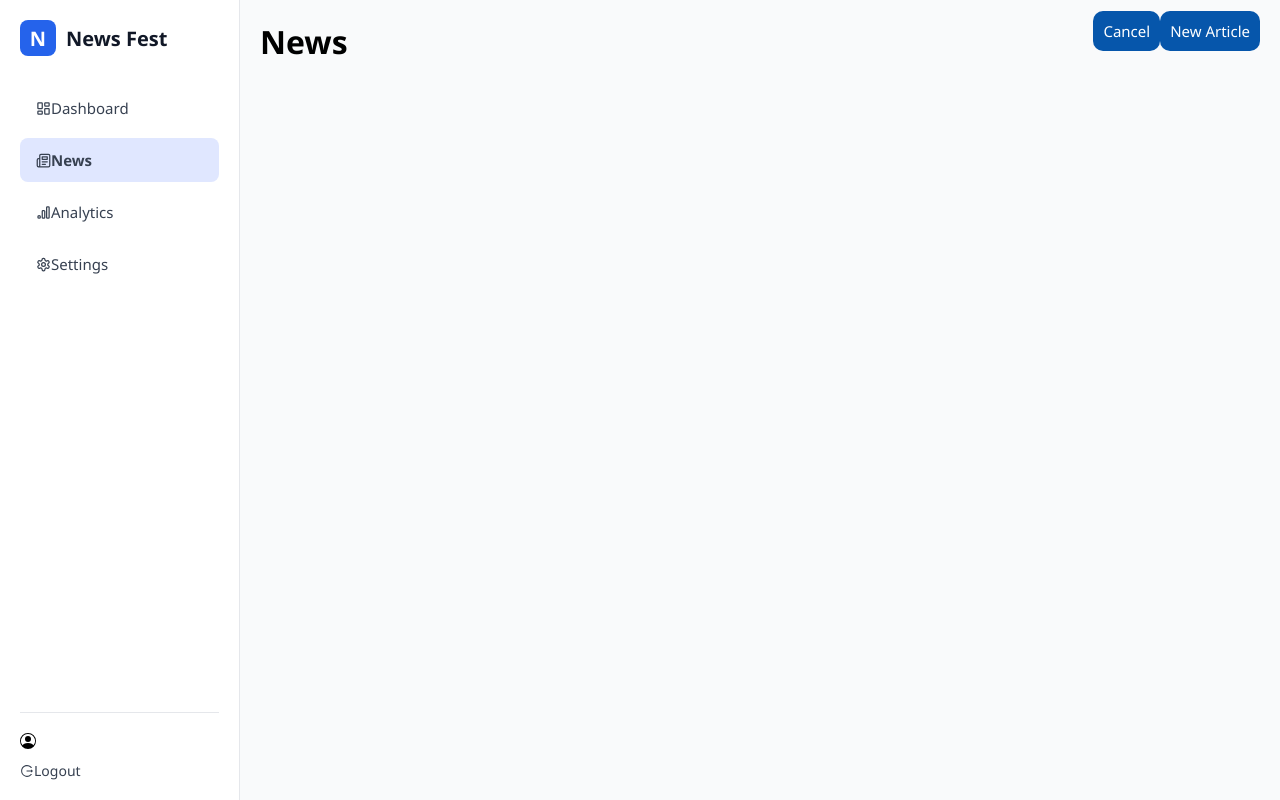
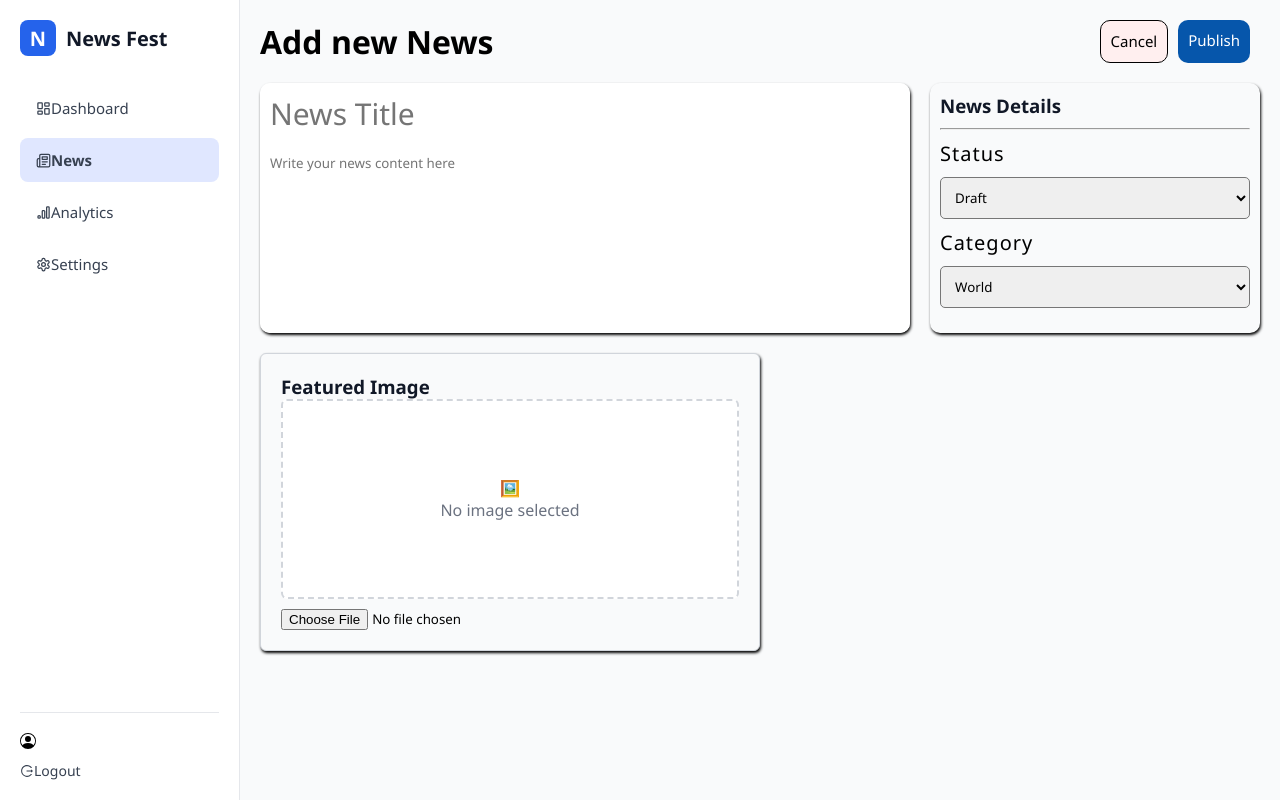
Before and after one commit to KrishnaChandraShiwakoti/News-Fest, a React (Vite) app in the folder Admin/: page /news/add in a window 1280 px wide. Built offline with nearby package versions, Linux system fonts and the light colour scheme.

Commit message:
create  news page added

```diff
--- a/Admin/src/Pages/AddNews.jsx
+++ b/Admin/src/Pages/AddNews.jsx
@@ -1,19 +1,79 @@
-import React from "react";
+import React, { useState } from "react";
 import { Link } from "react-router-dom";
+import "../Styles/AddNews.css";
+const AddNews = () => {
+  const [image, setImage] = useState(null);
 
-const AddNews = () => {
+  const handleImageChange = (e) => {
+    const file = e.target.files[0];
+    if (file) {
+      setImage(URL.createObjectURL(file));
+    }
+  };
   return (
-    <div>
-      <div className="title-container">
-        <h1>News</h1>
-        <div>
+    <form>
+      <div className="title">
+        <h1>Add new News</h1>
+        <div className="flex">
           <Link to={"/news"} className="cancel">
             Cancel
           </Link>
-          <Link to={"/news/add"}>New Article</Link>
+          <Link to={"/news/add"} type="submit" className="publish">
+            Publish
+          </Link>
         </div>
       </div>
-    </div>
+      <div className="section-container">
+        <div className="input-section">
+          <input type="text" placeholder="News Title" name="title" required />
+          <textarea
+            name="content"
+            id=""
+            placeholder="Write your news content here"
+            rows="10"
+            cols="10"
+            required></textarea>
+        </div>
+        <div className="details-section">
+          <h3>News Details</h3>
+          <hr />
+          <label htmlFor="status" status>
+            Status
+          </label>
+          <select name="status" id="">
+            <option value="draft">Draft</option>
+            <option value="published">published</option>
+          </select>
+          <label htmlFor="category">Category</label>
+          <select name="category" id="">
+            <option value="world">World</option>
+            <option value="news">News</option>
+          </select>
+        </div>
+      </div>
+      <div className="featured-image-container">
+        <h3>Featured Image</h3>
+        <div className="image-preview">
+          {image ? (
+            <img src={image} alt="Selected" />
+          ) : (
+            <div className="placeholder">
+              <span role="img" aria-label="image icon">
+                🖼️
+              </span>
+              <p>No image selected</p>
+            </div>
+          )}
+        </div>
+        <input
+          type="file"
+          accept="image/*"
+          onChange={handleImageChange}
+          id="fileUpload"
+          className="file-input"
+        />
+      </div>
+    </form>
   );
 };
 
--- /dev/null
+++ b/Admin/src/Styles/AddNews.css
@@ -0,0 +1,142 @@
+.title {
+  display: flex;
+  justify-content: space-between;
+}
+
+.cancel {
+  background-color: rgb(255, 239, 239);
+  color: black;
+  margin-right: 10px;
+  font-size: 15px;
+  padding: 10px;
+  border-radius: 10px;
+  text-decoration: none;
+  border: 1px solid black;
+}
+.publish {
+  background-color: #0656ab;
+  color: white;
+  border-radius: 10px;
+  margin-right: 10px;
+  font-size: 15px;
+  padding: 10px;
+  text-decoration: none;
+}
+.section-container {
+  display: flex;
+  justify-content: space-between;
+}
+.input-section {
+  display: flex;
+  flex-direction: column;
+  margin-top: 20px;
+  width: 65%;
+  border-radius: 10px;
+  box-shadow: 1px 2px 3px;
+  height: 250px;
+}
+.input-section input,
+.input-section textarea {
+  border: none;
+  outline: none;
+  resize: none;
+}
+.input-section input {
+  padding: 10px;
+  border-radius: 10px 10px 0px 0px;
+  font-size: 30px;
+}
+.input-section textarea {
+  border-radius: 0px 0px 10px 10px;
+  padding: 10px;
+}
+.details-section {
+  display: flex;
+  flex-direction: column;
+  margin-top: 20px;
+  width: 33%;
+  border-radius: 10px;
+  box-shadow: 1px 2px 3px;
+  justify-self: end;
+  padding: 10px;
+  gap: 10px;
+}
+.details-section label {
+  font-size: 20px;
+  letter-spacing: 1px;
+}
+
+.details-section select {
+  padding: 10px;
+  border-radius: 5px;
+}
+.img-section {
+  display: flex;
+  flex-direction: column;
+  margin-top: 20px;
+  width: 50%;
+  border-radius: 10px;
+  box-shadow: 1px 2px 3px;
+  height: 200px;
+}
+.featured-image-container {
+  border: 1px solid #d1d5db;
+  padding: 20px;
+  border-radius: 6px;
+  margin-top: 20px;
+  width: 50%;
+  box-shadow: 1px 2px 3px;
+  width: 50%;
+  background: #f9fafb;
+}
+
+h3 {
+  font-family: "Segoe UI", sans-serif;
+  color: #111827;
+}
+
+.image-preview {
+  border: 2px dashed #d1d5db;
+  border-radius: 6px;
+  height: 200px;
+  display: flex;
+  align-items: center;
+  justify-content: center;
+  background: #ffffff;
+  margin-bottom: 10px;
+}
+
+.image-preview img {
+  max-height: 100%;
+  max-width: 100%;
+  border-radius: 4px;
+}
+
+.placeholder {
+  text-align: center;
+  color: #6b7280;
+}
+
+.file-input {
+  display: block;
+}
+
+@media (max-width: 768px) {
+  .title {
+    font-size: 10px;
+    align-items: center;
+  }
+  .section-container {
+    flex-direction: column;
+    width: 100%;
+  }
+  .section-container div {
+    width: 100%;
+  }
+  .input-section input {
+    font-size: 20px;
+  }
+  .featured-image-container {
+    width: 100%;
+  }
+}
--- a/Admin/src/Styles/App.css
+++ b/Admin/src/Styles/App.css
@@ -1,6 +1,9 @@
 .main-content {
   margin-left: 240px; /* same width as your sidebar */
   padding: 20px;
+}
+.flex {
+  display: flex;
 }
 
 /* On mobile, remove margin so content takes full width */
```
